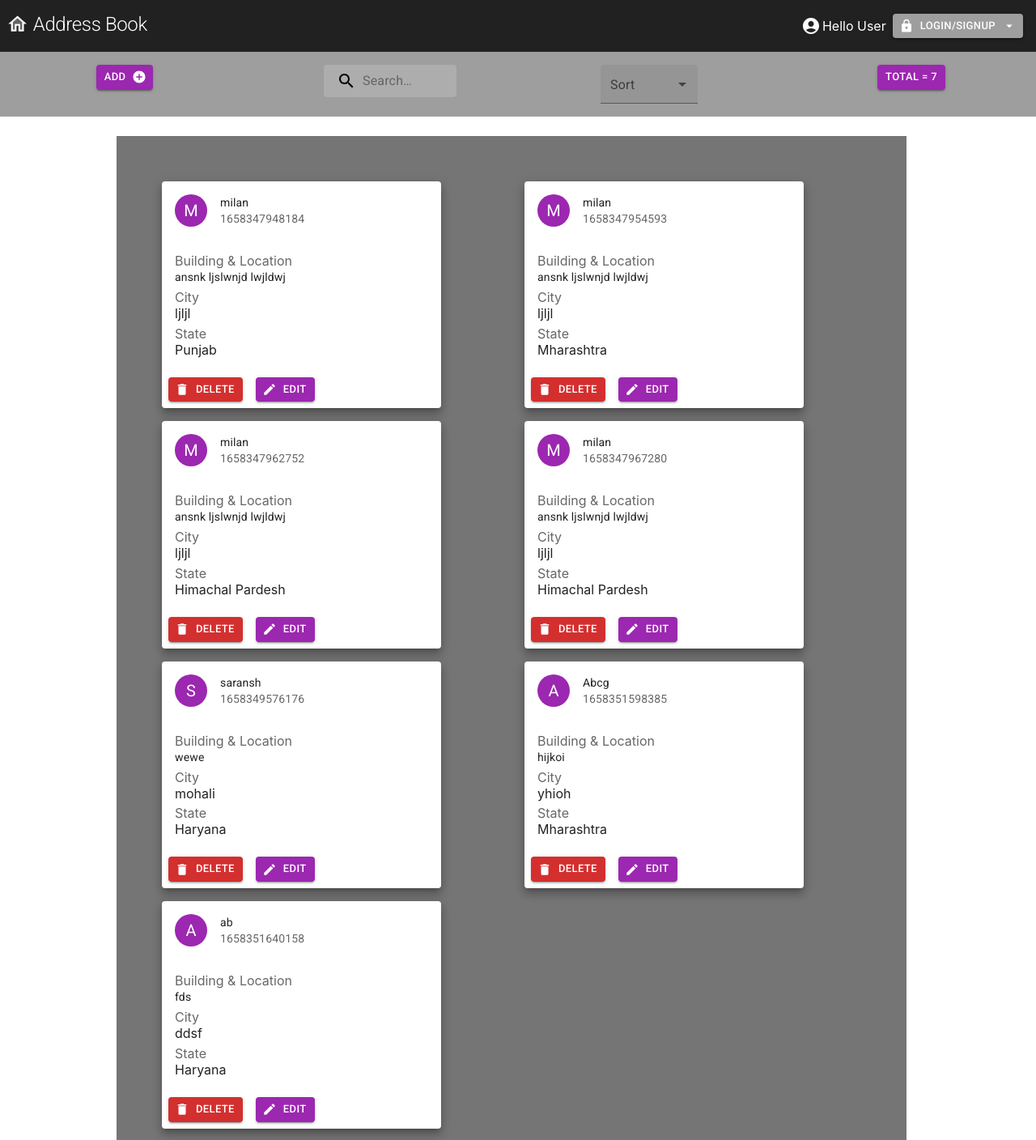
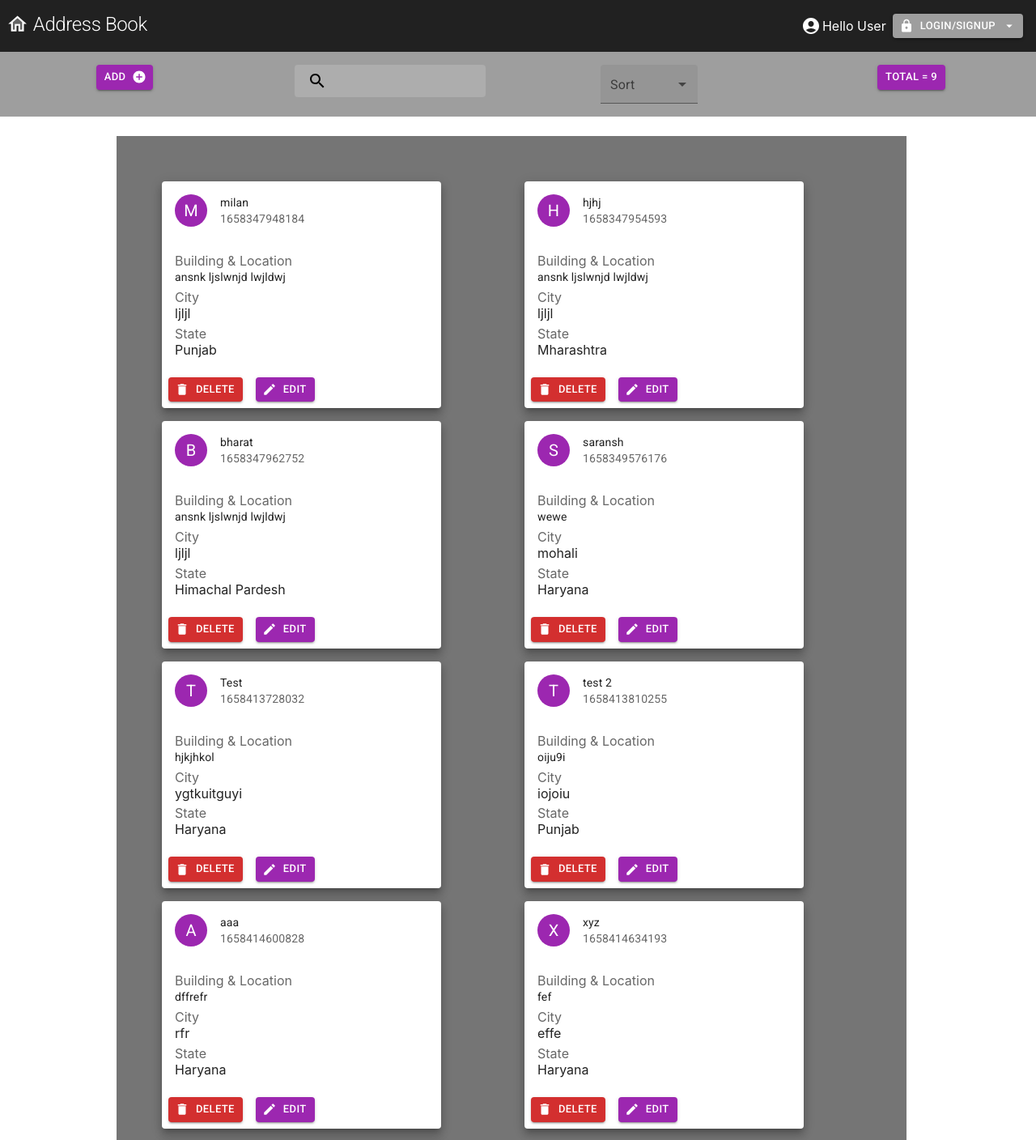
Before and after one commit to milan-infostride/address-book-app, a React (Create React App) app: page / in a window 1280 px wide. Shown: the top 1408 px of the page at 81% size. Built offline with nearby package versions, Linux system fonts and the light colour scheme; data requests are answered from the project's data file.

Commit message:
some bug fixed

```diff
--- a/src/App.js
+++ b/src/App.js
@@ -6,6 +6,7 @@ import MyClassComponent from './components/MyClassComponent';
 import { useEffect, useReducer } from 'react';
 import AddressCard from './components/ListingAdresses/AddressCard';
 import AddressList from './components/ListingAdresses/AddressList';
+import commonFunctions from './components/commanFunctions';
 
 function App() {
   let dummyAddress = {
@@ -27,7 +28,7 @@ function App() {
   //   console.log('init address = ',addresses);
   //   return addresses;
   // }
-  const addAdressHandler =  (newAddress)=>{
+  const addAdressHandler =  (newAddress,sortType)=>{
     let action = {
       type:'add',
       //value: {}
@@ -45,6 +46,10 @@ function App() {
       action.value = res;
       console.log('qction value',action.value);
       addressDispatch(action);
+      if(sortType.length>0){
+        let actionSort = {type:sortType}
+        addressDispatch(actionSort)
+      }
     })
 
 
@@ -86,6 +91,16 @@ function App() {
         addressDispatch(action);
       });
 
+  }
+  const searchHandler = (keywords)=>{
+    console.log('keywords',keywords)
+    let action = {
+      type:'search',
+      value:{
+        keywords:keywords,
+      }
+    }
+    addressDispatch(action);
   }
   const addressReducer = (prevState,action)=>{
     if(action.type=='initialize'){
@@ -158,9 +173,37 @@ function App() {
       })
       return lastArray;
     }
+    if(action.type=='search'){
+      let keywords = action.value.keywords;
+      let lastArray = [...prevState];
+      lastArray = lastArray.filter((item)=>{
+        let itemKeys = item.name.split(' ');
+        // let commonFunctions = JSON.parse(localStorage.getItem('commonFunctions'));
+        itemKeys = commonFunctions.sanatizeWords(itemKeys);
+        for(let i=0;i<keywords.length;i++){
+          if(itemKeys.includes(keywords[i]))
+            return item;
+        }
+      })
+      return lastArray;
+    }
   }
+
   // let myAddresses = []
   useEffect(()=>{
+    // const commanFunctions = {
+    //   sanatizeWords: (words)=>{
+    //     words = words.map((word)=>{
+    //       return word.trim();
+    //     })
+    //     words = words.map((word=>{
+    //       return word.search(/\W/g);
+    //     }))
+    //     return words;
+
+    //   }
+    // }
+    //localStorage.setItem('commanFunctions',JSON.stringify(commanFunctions));
      fetch('http://localhost:3000/addresses').then(res=>{return res.json()}).then(res=>{ addressDispatch({
       type: 'initialize',
       value: res
@@ -176,7 +219,7 @@ function App() {
   return (
     <>
       <Navbar />
-      <SecondaryMenuBar addresses={addresses} addAdressHandler={addAdressHandler} addressDispatch={addressDispatch} />
+      <SecondaryMenuBar addresses={addresses} addAdressHandler={addAdressHandler} searchHandler={searchHandler} addressDispatch={addressDispatch} />
       <AddressList addresses={addresses} editAddressHandler={editAddressHandler} deleteHandler={deleteHandler} />
     </>
   );
--- a/src/Stores/db.json
+++ b/src/Stores/db.json
@@ -9,7 +9,7 @@
       "id": 1
     },
     {
-      "name": "milan",
+      "name": "hjhj",
       "building_location": "ansnk ljslwnjd lwjldwj",
       "city": "ljljl",
       "state": "Mharashtra",
@@ -17,20 +17,12 @@
       "id": 2
     },
     {
-      "name": "milan",
+      "name": "bharat",
       "building_location": "ansnk ljslwnjd lwjldwj",
       "city": "ljljl",
       "state": "Himachal Pardesh",
       "date": 1658347962752,
       "id": 3
-    },
-    {
-      "name": "milan",
-      "building_location": "ansnk ljslwnjd lwjldwj",
-      "city": "ljljl",
-      "state": "Himachal Pardesh",
-      "date": 1658347967280,
-      "id": 4
     },
     {
       "name": "saransh",
@@ -41,20 +33,44 @@
       "id": 5
     },
     {
-      "name": "Abcg",
-      "building_location": "hijkoi",
-      "city": "yhioh",
-      "state": "Mharashtra",
-      "date": 1658351598385,
-      "id": 6
+      "name": "Test",
+      "building_location": "hjkjhkol",
+      "city": "ygtkuitguyi",
+      "state": "Haryana",
+      "date": 1658413728032,
+      "id": 7
     },
     {
-      "name": "ab",
-      "building_location": "fds",
-      "city": "ddsf",
+      "name": "test 2",
+      "building_location": "oiju9i",
+      "city": "iojoiu",
+      "state": "Punjab",
+      "date": 1658413810255,
+      "id": 8
+    },
+    {
+      "name": "aaa",
+      "building_location": "dffrefr",
+      "city": "rfr",
       "state": "Haryana",
-      "date": 1658351640158,
-      "id": 7
+      "date": 1658414600828,
+      "id": 9
+    },
+    {
+      "name": "xyz",
+      "building_location": "fef",
+      "city": "effe",
+      "state": "Haryana",
+      "date": 1658414634193,
+      "id": 10
+    },
+    {
+      "name": "zzzz",
+      "building_location": "grrg",
+      "city": "grg",
+      "state": "Haryana",
+      "date": 1658414680165,
+      "id": 11
     }
   ],
   "users": []
--- a/src/components/SecondryMenuBar/SecondaryMenuBar.js
+++ b/src/components/SecondryMenuBar/SecondaryMenuBar.js
@@ -16,6 +16,7 @@ import { createRef } from "react";
 import { StarRateSharp } from "@mui/icons-material";
 import { isValidDateValue } from "@testing-library/user-event/dist/utils";
 import { useEffect } from "react";
+import commanFunctions from "../commanFunctions";
 // import { useTheme } from "@emotion/react";
 
 
@@ -71,10 +72,8 @@ const SecondaryMenuBar = (props) => {
           transition: theme.transitions.create('width'),
           width: '100%',
           [theme.breakpoints.up('sm')]: {
-            width: '12ch',
-            '&:focus': {
-              width: '20ch',
-            },
+            width: '20ch',
+
           },
           [theme.breakpoints.down('sm')]: {
             width: '75%'
@@ -216,7 +215,7 @@ const SecondaryMenuBar = (props) => {
         addFormInputsDispatch(action);
 
     }
-    const addClicked = ()=>{
+    const addClicked = (sortType)=>{
         let newAddress = {};
         for(let prop in addFormInputs){
             if(prop !='isValid'){
@@ -224,7 +223,7 @@ const SecondaryMenuBar = (props) => {
             }
         }
         newAddress.date = new Date().getTime();
-        props.addAdressHandler(newAddress);
+        props.addAdressHandler(newAddress,sortType);
         addFormInputsDispatch({type:'init'})
         closeAddModal();
 
@@ -233,6 +232,19 @@ const SecondaryMenuBar = (props) => {
 
         props.addressDispatch({type: e.target.value})
     }
+    let searchState = ''
+    // const [searchState,setSearchState] = useState('');
+    // useEffect(()=>{
+    //     let searchTimeout = setTimeout(()=>{
+    //         if(searchState.length>0){
+    //             let keywords = searchState.split(' ');
+    //             // let commanFunctions = JSON.parse(localStorage.getItem('commanFunctions'));
+    //             keywords = commanFunctions.sanatizeWords(keywords);
+    //             props.searchHandler(keywords);
+    //         }
+    //     },1000)
+    //     return ()=>{clearTimeout(searchTimeout)}
+    // },[searchState])
 
 
     return (
@@ -241,13 +253,15 @@ const SecondaryMenuBar = (props) => {
                 <Button variant='contained' size='small' onClick={openAddModal} color="secondary" endIcon={<AddCircleIcon />}>Add</Button>
             </Grid>
             <Grid item xs={6} md={3} sx={{display:'flex-item',py:2,alignItems:'middle',justifyContent:'center'}}>
-                <Search>
+                <Search >
                     <SearchIconWrapper>
                         <SearchIcon />
                     </SearchIconWrapper>
                     <StyledInputBase
-                    placeholder="Search…"
+                    //placeholder="Search…"
                     inputProps={{ 'aria-label': 'search' }}
+                    //value={searchState}
+                    onChange={(e)=>{searchState = e.target.value}}
                     />
             </Search>
             </Grid>
@@ -324,7 +338,7 @@ const SecondaryMenuBar = (props) => {
                                 </Select>
                             </FormControl>
                         </Grid>
-                        <Grid item mb={1}><Button sx={{width: textWidth}} variant='contained' startIcon={<AddCircleIcon />} size='small' color='secondary' onClick={()=>{addFormInputsDispatch({type:'validate'});addClicked()}}>Add</Button></Grid>
+                        <Grid item mb={1}><Button sx={{width: textWidth}} variant='contained' startIcon={<AddCircleIcon />} size='small' color='secondary' onClick={()=>{addFormInputsDispatch({type:'validate'});addClicked(sortFilter)}}>Add</Button></Grid>
                     </Grid>
                 </CardContent>
                 {/* <CardActions disableSpacing>
--- /dev/null
+++ b/src/components/commanFunctions.js
@@ -0,0 +1,16 @@
+const commanFunctions = {
+    sanatizeWords: (words)=>{
+        console.log(words);
+      words = words.map((word)=>{
+        return word.trim();
+      })
+      console.log(words);
+      words = words.filter((word=>{
+        return word.search(/\w/g)<=0;
+      }))
+      console.log(words)
+      return words;
+
+    }
+  }
+export default commanFunctions;
```
